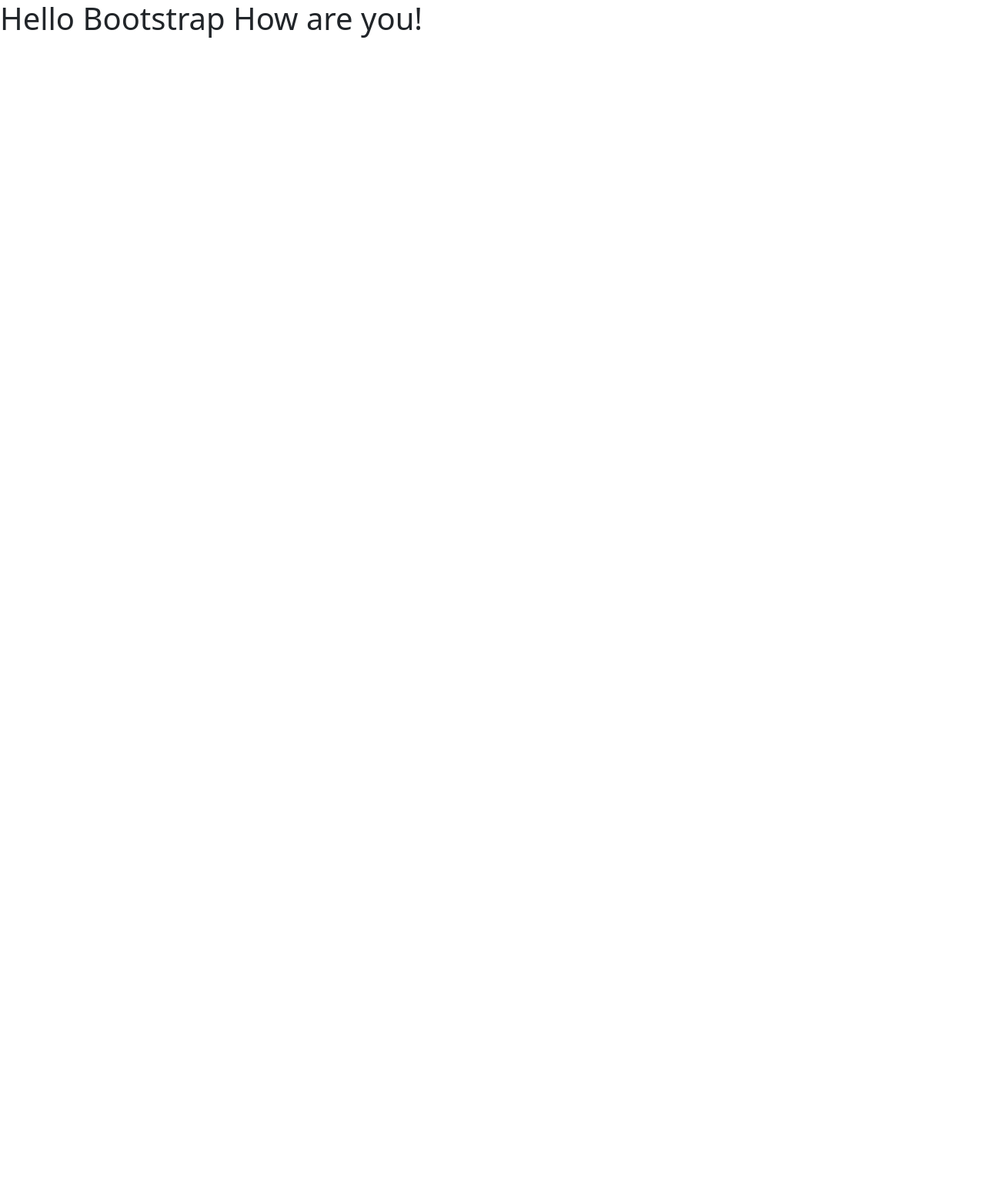
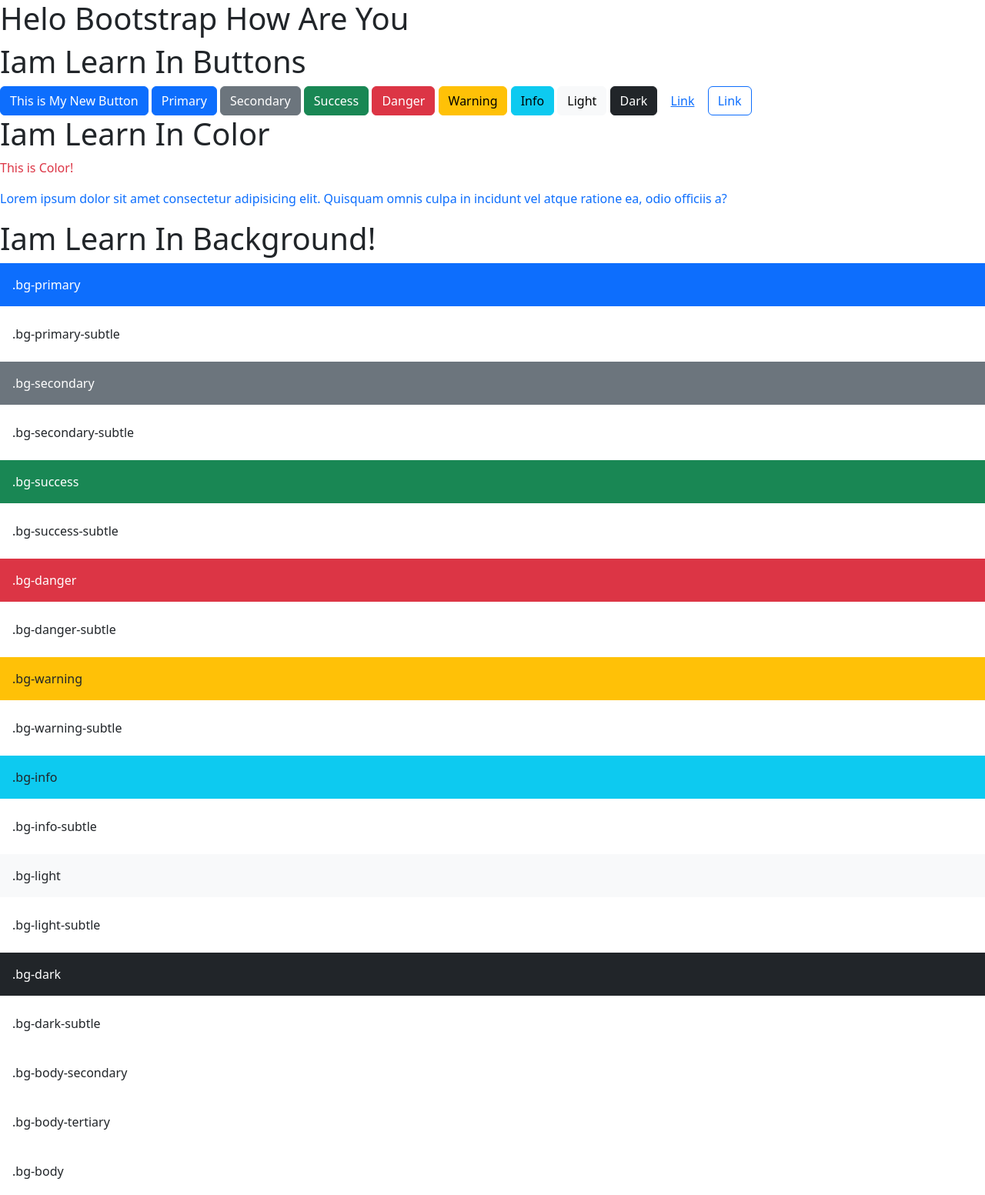
Before and after one commit to mdyeasirhosen/bootsrap-pactice, a plain HTML site: page index.html in a window 1280 px wide. Shown: the top 1553 px of the page at 77% size. Before the commit the page ends 800 px from the top, so only its background shows below. Drawn offline with Linux system fonts and the light colour scheme.

Commit message:
Update for me

```diff
--- a/index.html
+++ b/index.html
@@ -3,11 +3,53 @@
 <head>
     <meta charset="UTF-8">
     <meta name="viewport" content="width=device-width, initial-scale=1.0">
-    <title>Bootstrap </title>
-    <link rel="stylesheet" href="./bootstrap-5.2.3-dist/css/bootstrap.min.css ">
+    <link rel="stylesheet" href="./bootstrap-5.2.3-dist/css/bootstrap.min.css">
+    <title>Hi Bootstarp</title>
 </head>
 <body>
+    <h1> Helo Bootstrap How Are You</h1>
 
-    <h1>Hello Bootstrap How are you!</h1>
+    <h1>Iam Learn In Buttons</h1>
+    <button class="btn btn-primary" > This is My New Button</button>
+    <button type="button" class="btn btn-primary">Primary</button>
+    <button type="button" class="btn btn-secondary">Secondary</button>
+    <button type="button" class="btn btn-success">Success</button>
+    <button type="button" class="btn btn-danger">Danger</button>
+    <button type="button" class="btn btn-warning">Warning</button>
+    <button type="button" class="btn btn-info">Info</button>
+    <button type="button" class="btn btn-light">Light</button>
+    <button type="button" class="btn btn-dark">Dark</button>
+
+    <button type="button" class="btn btn-link">Link</button>
+    <button type="button" class="btn btn-outline-primary">Link</button>
+    <h1>Iam Learn In Color</h1>
+    <p class="text-danger">This is Color!</p>
+    <p  class="text-primary">Lorem ipsum dolor sit amet consectetur adipisicing elit. Quisquam omnis culpa in incidunt vel atque ratione ea, odio officiis a?</p>
+
+    <h1>Iam Learn In Background!</h1>
+    <div class="p-3 mb-2 bg-primary text-white">.bg-primary</div>
+<div class="p-3 mb-2 bg-primary-subtle text-emphasis-primary">.bg-primary-subtle</div>
+<div class="p-3 mb-2 bg-secondary text-white">.bg-secondary</div>
+<div class="p-3 mb-2 bg-secondary-subtle text-emphasis-secondary">.bg-secondary-subtle</div>
+<div class="p-3 mb-2 bg-success text-white">.bg-success</div>
+<div class="p-3 mb-2 bg-success-subtle text-emphasis-success">.bg-success-subtle</div>
+<div class="p-3 mb-2 bg-danger text-white">.bg-danger</div>
+<div class="p-3 mb-2 bg-danger-subtle text-emphasis-danger">.bg-danger-subtle</div>
+<div class="p-3 mb-2 bg-warning text-dark">.bg-warning</div>
+<div class="p-3 mb-2 bg-warning-subtle text-emphasis-warning">.bg-warning-subtle</div>
+<div class="p-3 mb-2 bg-info text-dark">.bg-info</div>
+<div class="p-3 mb-2 bg-info-subtle text-emphasis-info">.bg-info-subtle</div>
+<div class="p-3 mb-2 bg-light text-dark">.bg-light</div>
+<div class="p-3 mb-2 bg-light-subtle text-emphasis-light">.bg-light-subtle</div>
+<div class="p-3 mb-2 bg-dark text-white">.bg-dark</div>
+<div class="p-3 mb-2 bg-dark-subtle text-emphasis-dark">.bg-dark-subtle</div>
+<p class="p-3 mb-2 bg-body-secondary">.bg-body-secondary</p>
+<p class="p-3 mb-2 bg-body-tertiary">.bg-body-tertiary</p>
+
+<div class="p-3 mb-2 bg-body text-body">.bg-body</div>
+<div class="p-3 mb-2 bg-black text-white">.bg-black</div>
+<div class="p-3 mb-2 bg-white text-dark">.bg-white</div>
+<div class="p-3 mb-2 bg-transparent text-body">.bg-transparent</div>
+
 </body>
 </html>
```
